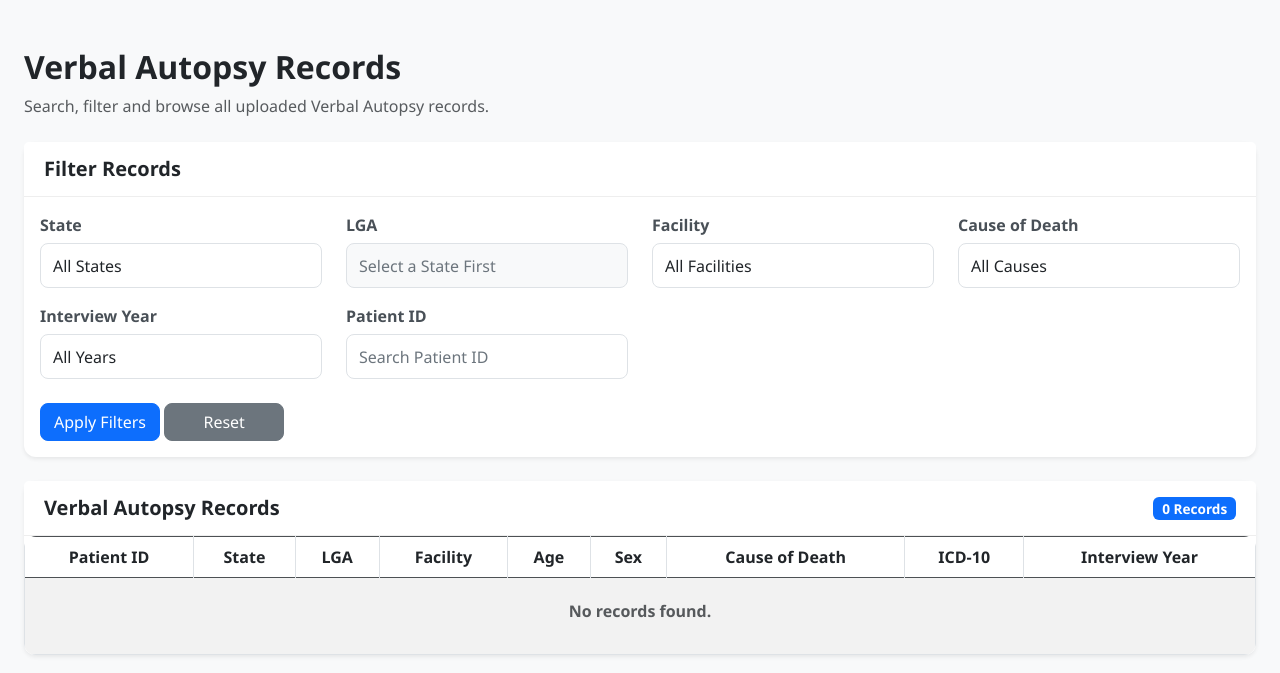
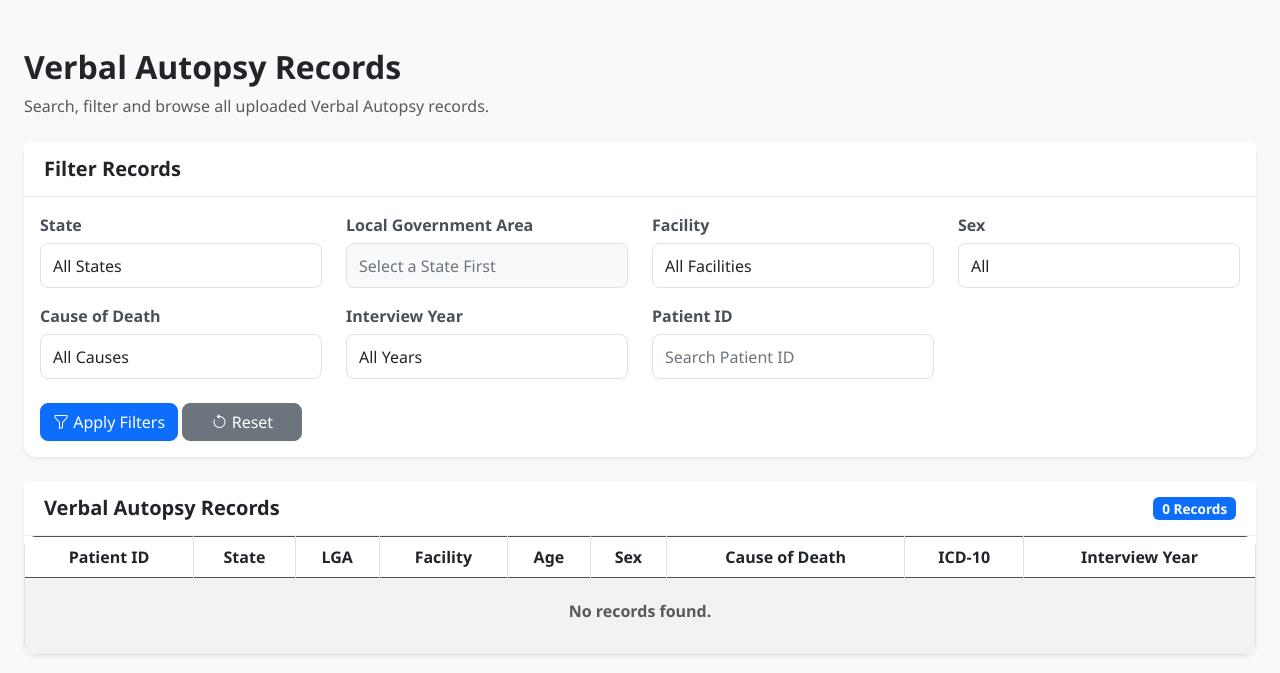
Before and after one commit to tersookor758-lang/verbal-autopsy-dashboard, a Flask app: page /records in a window 1280 px wide. Shown: the part 106-779 px from the top of the page. Run offline with Flask 3, Linux system fonts and the light colour scheme; a user stored in the database is signed in.

Commit message:
I fixed an error

```diff
--- a/dashboard/templates/components/filters.html
+++ b/dashboard/templates/components/filters.html
@@ -12,11 +12,16 @@
 
         <form method="GET">
 
+            <!-- First row of filters -->
             <div class="row">
 
+                <!-- State -->
                 <div class="col-lg-3 col-md-6 mb-3">
 
-                    <label class="form-label">
+                    <label
+                        for="state-select"
+                        class="form-label"
+                    >
                         State
                     </label>
 
@@ -48,11 +53,14 @@
                 </div>
 
 
-
+                <!-- LGA -->
                 <div class="col-lg-3 col-md-6 mb-3">
 
-                    <label class="form-label">
-                        LGA
+                    <label
+                        for="lga-select"
+                        class="form-label"
+                    >
+                        Local Government Area
                     </label>
 
                     <select
@@ -64,8 +72,10 @@
                         {% endif %}
                     >
 
+                        {% if request.args.get("state") %}
+
                             <option value="">
-                            Select a State First
+                                All LGAs
                             </option>
 
                             {% for lga in lgas %}
@@ -81,19 +91,31 @@
 
                             {% endfor %}
 
+                        {% else %}
+
+                            <option value="">
+                                Select a State First
+                            </option>
+
+                        {% endif %}
+
                     </select>
 
                 </div>
 
 
-
+                <!-- Facility -->
                 <div class="col-lg-3 col-md-6 mb-3">
 
-                    <label class="form-label">
+                    <label
+                        for="facility-select"
+                        class="form-label"
+                    >
                         Facility
                     </label>
 
                     <select
+                        id="facility-select"
                         name="facility"
                         class="form-select"
                     >
@@ -120,14 +142,66 @@
                 </div>
 
 
-
+                <!-- Sex -->
                 <div class="col-lg-3 col-md-6 mb-3">
 
-                    <label class="form-label">
+                    <label
+                        for="sex-select"
+                        class="form-label"
+                    >
+                        Sex
+                    </label>
+
+                    <select
+                        id="sex-select"
+                        name="sex"
+                        class="form-select"
+                    >
+
+                        <option value="">
+                            All
+                        </option>
+
+                        <option
+                            value="Male"
+                            {% if request.args.get("sex") == "Male" %}
+                                selected
+                            {% endif %}
+                        >
+                            Male
+                        </option>
+
+                        <option
+                            value="Female"
+                            {% if request.args.get("sex") == "Female" %}
+                                selected
+                            {% endif %}
+                        >
+                            Female
+                        </option>
+
+                    </select>
+
+                </div>
+
+            </div>
+
+
+            <!-- Second row of filters -->
+            <div class="row">
+
+                <!-- Cause of Death -->
+                <div class="col-lg-3 col-md-6 mb-3">
+
+                    <label
+                        for="cause-select"
+                        class="form-label"
+                    >
                         Cause of Death
                     </label>
 
                     <select
+                        id="cause-select"
                         name="cause"
                         class="form-select"
                     >
@@ -153,19 +227,19 @@
 
                 </div>
 
-            </div>
 
-
-
-            <div class="row">
-
+                <!-- Interview Year -->
                 <div class="col-lg-3 col-md-6 mb-3">
 
-                    <label class="form-label">
+                    <label
+                        for="year-select"
+                        class="form-label"
+                    >
                         Interview Year
                     </label>
 
                     <select
+                        id="year-select"
                         name="year"
                         class="form-select"
                     >
@@ -192,15 +266,19 @@
                 </div>
 
 
-
+                <!-- Patient ID -->
                 <div class="col-lg-3 col-md-6 mb-3">
 
-                    <label class="form-label">
+                    <label
+                        for="patient-input"
+                        class="form-label"
+                    >
                         Patient ID
                     </label>
 
                     <input
                         type="text"
+                        id="patient-input"
                         name="patient"
                         class="form-control"
                         placeholder="Search Patient ID"
@@ -212,21 +290,30 @@
             </div>
 
 
-
+            <!-- Buttons -->
             <div class="mt-2">
 
                 <button
                     type="submit"
                     class="btn btn-primary"
                 >
+
+                    <i class="bi bi-funnel"></i>
+
                     Apply Filters
+
                 </button>
 
+
                 <a
-                    href="{{ url_for('dashboard.index') }}"
+                    href="{{ url_for('dashboard.records') }}"
                     class="btn btn-secondary"
                 >
+
+                    <i class="bi bi-arrow-counterclockwise"></i>
+
                     Reset
+
                 </a>
 
             </div>
```
Lines whose indentation alone changed are shown as unchanged.
